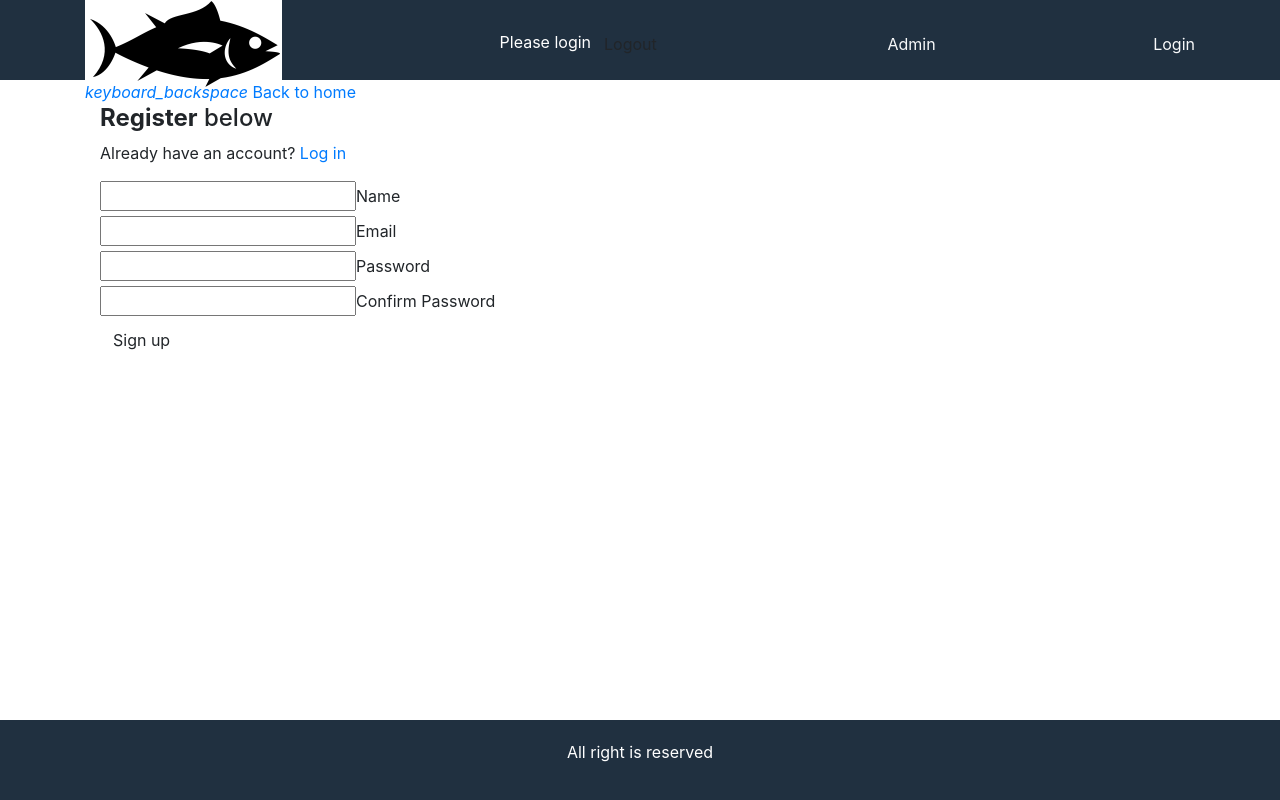
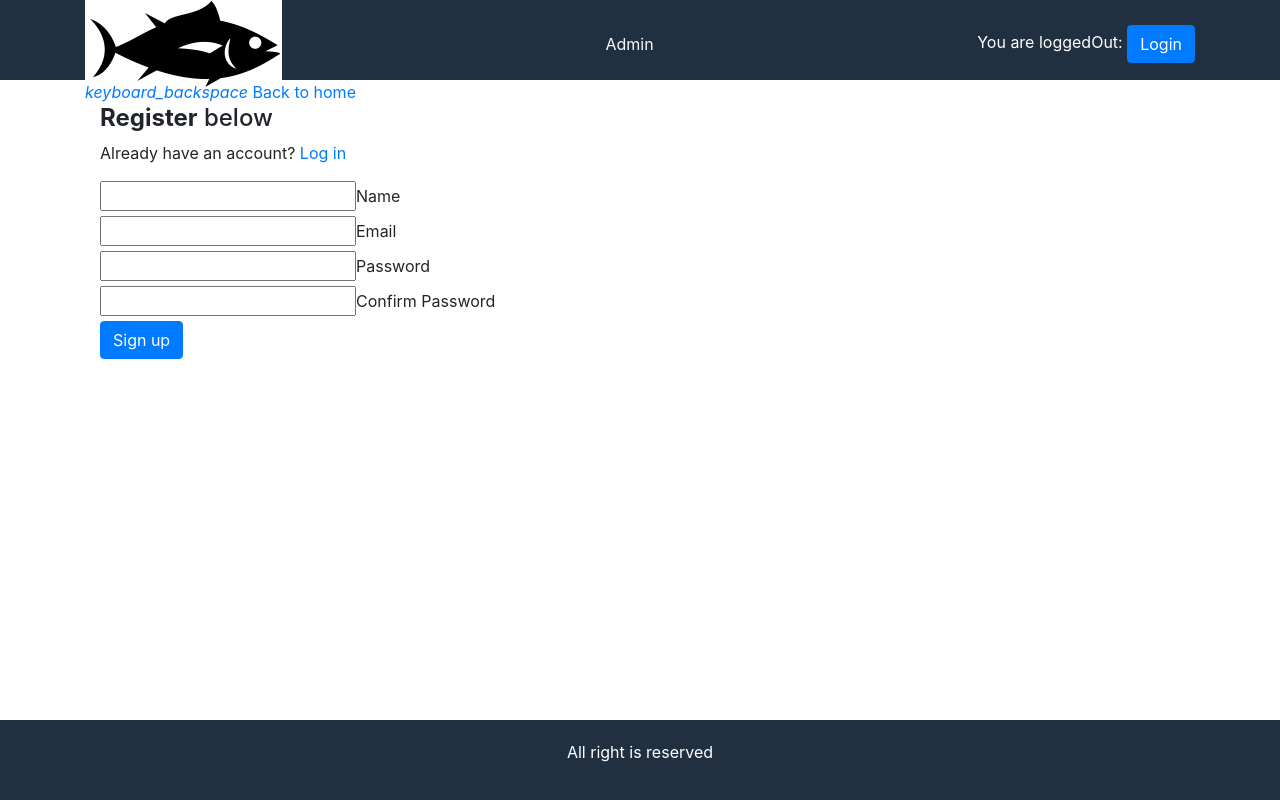
Before and after one commit to Karthi0505/react-shopping-cart, a React app: page /register in a window 1280 px wide. Built offline with nearby package versions, Linux system fonts and the light colour scheme.

Commit message:
2:30 AM Login Authentication

```diff
--- a/src/App.js
+++ b/src/App.js
@@ -24,6 +24,9 @@ import PrivateRoute from "./components/private-route/PrivateRoute";
 import Dashboard from "./components/dashboard/Dashboard";
 
 import { setCurrentUser, logoutUser, loginUser } from "./actions/authentication/authActions";
+import LoginLink from "./components/header/LoginLink";
+
+
 
 
 // Check for token to keep user logged in
@@ -62,11 +65,11 @@ class App extends Component {
                               <img src={FishIcon} alt="Kadal to Kitchen logo" />
                            </Link>
 
+                            <Link to="/admin" className="text-light">Admin</Link>
 
-                            <Dashboard />
+                           <LoginLink />
 
-                           <Link to="/admin" className="text-light">Admin</Link>
-                           <Link to="/login" className="text-light">Login</Link>
+
                         </div>
                      </header>
                      <main>
--- a/src/components/auth/Login.js
+++ b/src/components/auth/Login.js
@@ -4,6 +4,8 @@ import PropTypes from "prop-types";
 import { connect } from "react-redux";
 import { loginUser } from "../../actions/authentication/authActions";
 import classnames from "classnames";
+
+import Button from 'react-bootstrap/Button';
 
 class Login extends Component {
   constructor() {
@@ -53,9 +55,11 @@ class Login extends Component {
 
   render() {
     const { errors } = this.state;
+
     if(this.props.auth.isAuthenticated) {
       console.log("loggen in");
     }
+
     return (
       <div className="container">
         <div style={{ marginTop: "4rem" }} className="row">
@@ -108,12 +112,12 @@ class Login extends Component {
                 </span>
               </div>
               <div className="col s12">
-                <button
+                <Button variant="primary"
                   type="submit"
                   className=""
                 >
                   Login
-                </button>
+                </Button>
               </div>
             </form>
           </div>
--- a/src/components/auth/Register.js
+++ b/src/components/auth/Register.js
@@ -4,6 +4,8 @@ import PropTypes from "prop-types";
 import { connect } from "react-redux";
 import { registerUser } from "../../actions/authentication/authActions";
 import classnames from "classnames";
+
+import Button from 'react-bootstrap/Button';
 
 class Register extends Component {
   constructor() {
@@ -127,12 +129,11 @@ render() {
                 <span className="red-text">{errors.password2}</span>
               </div>
               <div className="col s12">
-                <button
+                <Button variant="primary"
                   type="submit"
-                  className="btn btn-large waves-effect waves-light hoverable blue accent-3"
                 >
                   Sign up
-                </button>
+                </Button>
               </div>
             </form>
           </div>
--- a/src/components/dashboard/Dashboard.js
+++ /dev/null
@@ -1,59 +0,0 @@
-import React, { Component } from "react";
-import PropTypes from "prop-types";
-import { connect } from "react-redux";
-import { logoutUser, loginUser } from "../../actions/authentication/authActions";
-
-class Dashboard extends Component {
-  onLogoutClick = e => {
-    e.preventDefault();
-    this.props.logoutUser();
-  };
-
-  if (loginUser) {
-    return <h1>Welcome back!</h1>;
-  }
-
-  render() {
-    const { user } = this.props.auth;
-    const { userLoggedIn } = this.props.auth;
-
-    return !userLoggedIn ? (
-      <div>Please login
-        <button
-          onClick={this.onLogoutClick}
-          className="btn btn-large waves-effect waves-light hoverable blue accent-3"
-        >
-          Logout
-        </button>
-      </div>
-    ) :
-    (
-      <div style={{ display: "inline" }} className="">
-
-
-            <b>Welcome,</b> {user.name.split(" ")[0]}
-
-
-            <button
-              onClick={this.onLogoutClick}
-              className="btn btn-large waves-effect waves-light hoverable blue accent-3"
-            >
-              Logout
-            </button>
-      </div>
-    );
-  }
-}
-
-Dashboard.propTypes = {
-  logoutUser: PropTypes.func.isRequired,
-  auth: PropTypes.object.isRequired
-};
-const mapStateToProps = state => ({
-  auth: state.auth
-});
-
-export default connect(
-  mapStateToProps,
-  { logoutUser }
-)(Dashboard);
--- /dev/null
+++ b/src/components/header/LoginLink.js
@@ -0,0 +1,54 @@
+import React, { Component } from 'react';
+import PropTypes from "prop-types";
+import { connect } from "react-redux";
+
+import { loginUser } from "../../actions/authentication/authActions";
+
+import { Link } from 'react-router-dom';
+import LogoutLink from './LogoutLink';
+
+
+class LoginLink extends Component {
+
+    render() {
+        const loggedIn = this.props.auth.isAuthenticated;
+        const { user } = this.props.auth;
+
+        if (this.props.auth.isAuthenticated) {
+            console.log("Welcome, You loggedin");
+        } else {
+            console.log("You are loggedOut");
+        }
+
+        return loggedIn ? (
+            <div>
+                Welcome, {user.name.split(" ")[0]}
+
+                <LogoutLink />
+
+            </div>
+        ): (
+            <div>
+                You are loggedOut: <Link to="/login" variant="primary" className="btn btn-primary">Login</Link>
+            </div>
+        );
+
+
+    }
+}
+/*export default LoginLink;*/
+
+LoginLink.propTypes = {
+    loginUser: PropTypes.func.isRequired,
+    auth: PropTypes.object.isRequired,
+    errors: PropTypes.object.isRequired
+};
+const mapStateToProps = state => ({
+    auth: state.auth,
+    errors: state.errors
+});
+
+export default connect(
+    mapStateToProps,
+    { loginUser }
+)(LoginLink);
--- /dev/null
+++ b/src/components/header/LogoutLink.js
@@ -0,0 +1,40 @@
+import React, { Component } from 'react';
+import PropTypes from "prop-types";
+import { connect } from "react-redux";
+
+import { logoutUser, loginUser } from "../../actions/authentication/authActions";
+
+import Button from 'react-bootstrap/Button';
+
+class LogoutLink extends Component {
+
+    onLogoutClick = e => {
+        e.preventDefault();
+        this.props.logoutUser();
+    };
+
+    render() {
+        return (
+            <div>
+                <Button variant="secondary"
+                    onClick={this.onLogoutClick}
+                >
+                    Logout
+                </Button>
+            </div>
+        );
+    }
+}
+
+LogoutLink.propTypes = {
+  logoutUser: PropTypes.func.isRequired,
+  auth: PropTypes.object.isRequired
+};
+const mapStateToProps = state => ({
+  auth: state.auth
+});
+
+export default connect(
+  mapStateToProps,
+  { logoutUser }
+)(LogoutLink);
```
